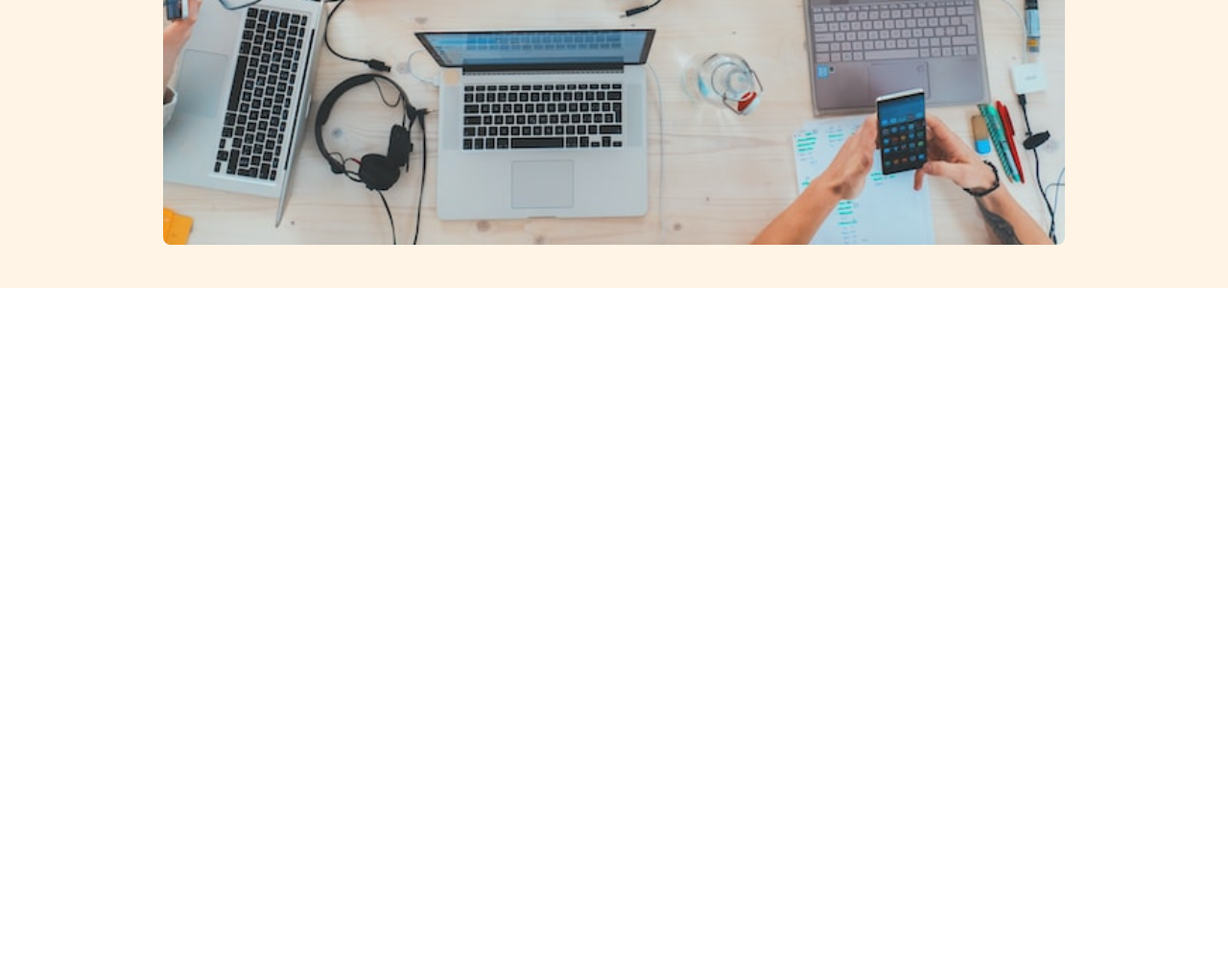
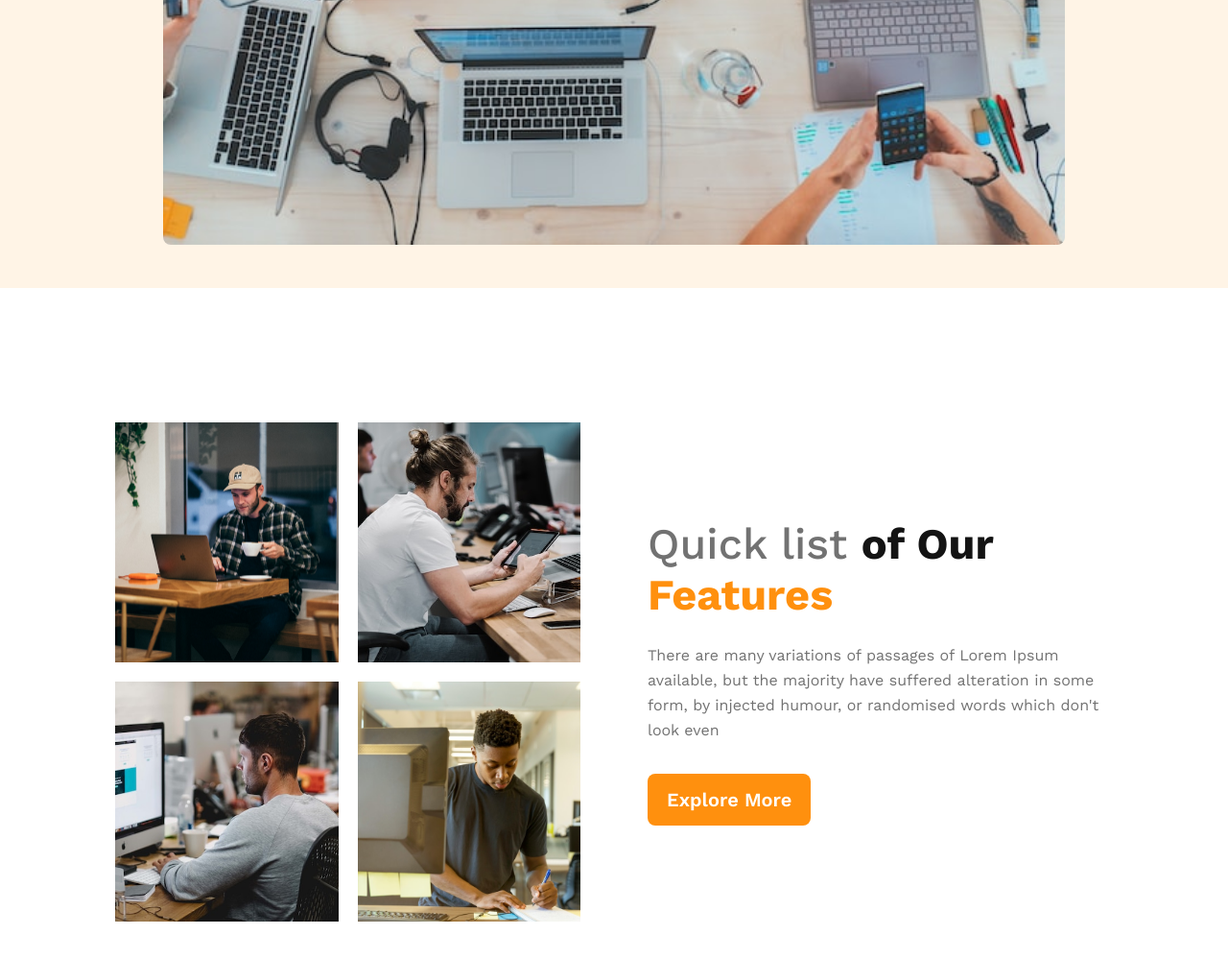
Before and after one commit to mdhasanali39/my-g3-architects-website, a plain HTML site: page index.html in a window 1280 px wide. Shown: the part 917-1916 px from the top of the page at 96% size. Before the commit the page ends 1217 px from the top, so only its background shows below. Drawn offline with nearby package versions, Linux system fonts and the light colour scheme.

Commit message:
added team section

```diff
--- a/css/style.css
+++ b/css/style.css
@@ -33,7 +33,7 @@
 }
 .logo-text {
   color: #131313;
-  font-size: 45px;
+  font-size: 2.8125rem;
   font-weight: 700;
 }
 .navbar .nav-items {
@@ -46,16 +46,16 @@
 .navbar .nav-items li a {
   text-decoration: none;
   color: #424242;
-  font-size: 18px;
+  font-size: 1.15rem;
   font-weight: 500;
 }
 /* banner style start  */
-.banner{
-    text-align: center;
+.banner {
+  text-align: center;
 }
 .banner-title {
   color: #131313;
-  font-size: 3.75em;
+  font-size: 3.75rem;
   font-weight: 700;
   width: 55%;
   margin: 75px auto 20px;
@@ -66,15 +66,64 @@
   width: 80%;
   margin: 0 auto;
 }
-.banner-btn{
-    margin-top: 20px;
-    margin-bottom: 40px;
+.banner-btn {
+  margin-top: 20px;
+  margin-bottom: 40px;
 }
-.banner-img{
-    height: 600px;
-    background-image: url('../images/banner-img.jpg');
-    background-repeat: no-repeat;
-    background-size: cover;
-    background-position: center left;
-    border-radius: 8px;
+.banner-img {
+  height: 600px;
 }
+.banner-img img {
+  width: 100%;
+  height: 100%;
+  border-radius: 8px;
+}
+
+/* main style start */
+main {
+  max-width: 1040px;
+  margin: 0 auto;
+}
+/* team section style start  */
+.teams-section-container {
+  display: flex;
+  align-items: center;
+  height: 100vh;
+}
+.teams-img-container {
+  flex: 1;
+  display: grid;
+  gap: 20px;
+  grid-template-columns: repeat(2, 1fr);
+  grid-template-rows: repeat(2, 250px);
+}
+.teams-img-container img {
+  width: 100%;
+  height: 100%;
+  object-fit: cover;
+}
+.team-content-container {
+  flex: 1;
+  padding-left: 70px;
+  padding-right: 0px;
+}
+
+.team-title {
+  color: #727272;
+  font-size: 2.8125rem;
+  font-weight: 500;
+}
+.team-title .specific-span-1 {
+  color: #131313;
+  font-weight: 700;
+}
+.team-title .specific-span-2 {
+  color: #ff900e;
+  font-weight: 700;
+}
+.team-description {
+  color: #727272;
+  font-size: 1rem;
+  line-height: 26px;
+  margin: 24px 0 32px;
+}
--- a/index.html
+++ b/index.html
@@ -30,9 +30,27 @@
           <button class="btn-primary banner-btn">Explore More</button>
         </div>
         <div class="banner-img">
-            <!-- <img src="./images/banner-img.jpg" alt=""> -->
+            <img src="./images/banner-img.jpg" alt="banner image">
         </div>
       </div>
     </header>
+    <main>
+      <!-- teams section start  -->
+      <section class="teams-section-container">
+        <div class="teams-img-container">
+            <img src="./images/team-1.jpg" alt="team 1 images" />
+          <img src="./images/team-2.jpg" alt="team 2 images" />
+          <img src="./images/team-3.jpg" alt="team 3 images" />
+          <img src="./images/team-4.jpg" alt="team 4 images" />
+        </div>
+        <div class="team-content-container">
+          <h3 class="team-title">Quick list <span class="specific-span-1">of Our</span> <span class="specific-span-2">Features</span></h3>
+          <p class="team-description">
+            There are many variations of passages of Lorem Ipsum available, but the majority have suffered alteration in some form, by injected humour, or randomised words which don't look even
+          </p>
+          <button class="btn-primary">Explore More</button>
+        </div>
+      </section>
+    </main>
   </body>
 </html>
```
Also changed, not shown: images/team-1.jpg (added), images/team-2.jpg (added), images/team-3.jpg (added), images/team-4.jpg (added), images/team1.png (deleted), images/team2.png (deleted), images/team3.png (deleted), images/team4.png (deleted), important.txt.
